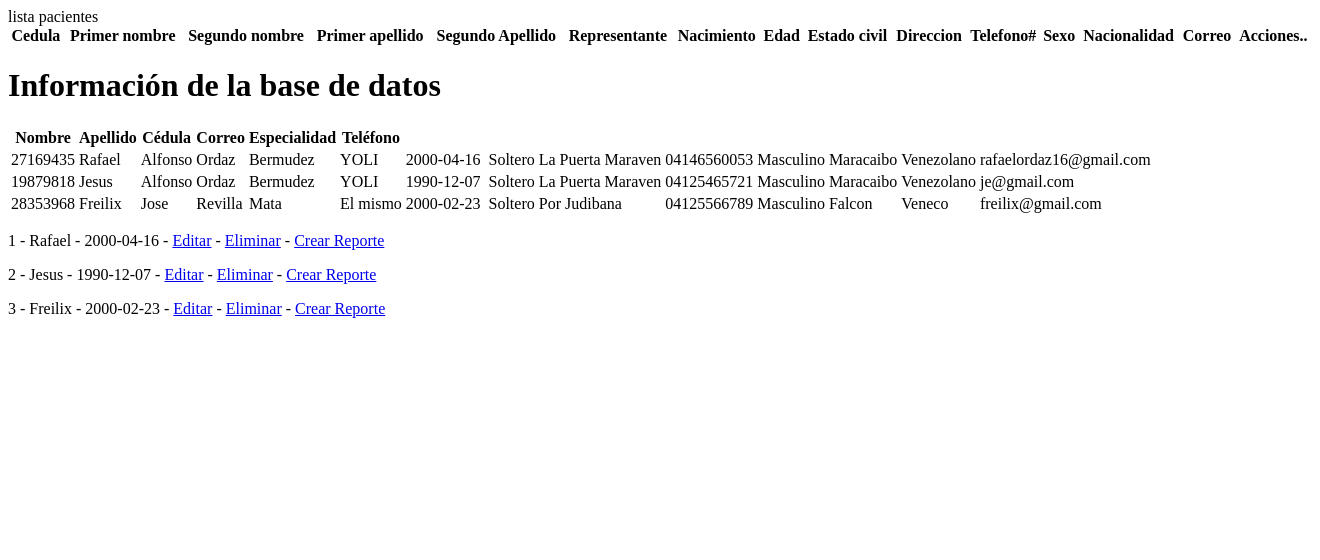
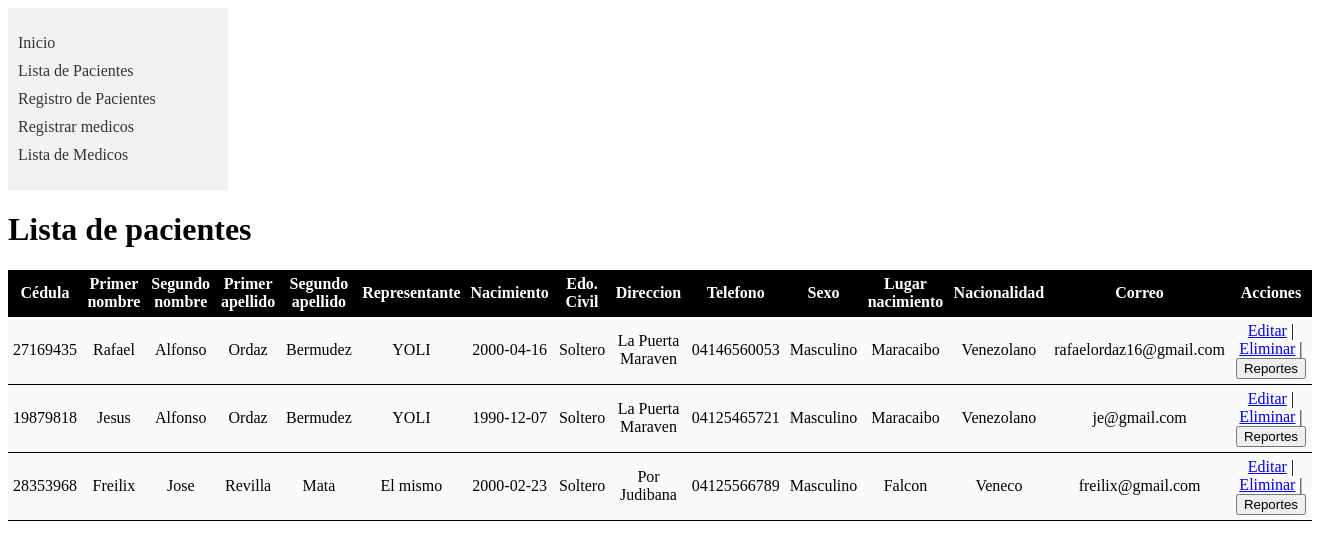
Before and after one commit to ORDRafael/calles-sierra, a PHP site: page /lista-paciente.php in a window 1320 px wide. Shown: the top 560 px of the page. Run offline with PHP 8.4, Linux system fonts and the light colour scheme; data comes from the database, SQL or seed files in the repository; data that the repository does not hold is empty.

Commit message:
Add files via upload

```diff
--- a/tesis/actualizar-paciente.php
+++ b/tesis/actualizar-paciente.php
@@ -25,8 +25,7 @@ $correo = $_POST['correo'];
 
 // Actualizar los datos del paciente en la base de datos
 $sql = "UPDATE paciente SET cedula = '$cedulaPaciente', primer_nombre = '$primer_nombre', segundo_nombre = '$segundo_nombre', primer_apellido = '$primer_apellido',
-segundo_apellido = '$segundo_apellido', representante = '$representante', fecha_nacimiento ='$fecha_nacimiento',
-edad = '$edad', estado_civil = '$estado_civil', direccion = '$direccion', telefono ='$telefono',
+segundo_apellido = '$segundo_apellido', representante = '$representante', fecha_nacimiento ='$fecha_nacimiento', estado_civil = '$estado_civil', direccion = '$direccion', telefono ='$telefono',
 sexo = '$sexo', lugar_nacimiento = '$lugar_nacimiento', nacionalidad ='$nacionalidad', correo = '$correo' WHERE id = '$idPaciente'";
 
 
--- a/tesis/editar_paciente.php
+++ b/tesis/editar_paciente.php
@@ -20,7 +20,6 @@ if (mysqli_num_rows($result) > 0) {
     $segundo_apellido = $row['segundo_apellido'];
     $representante = $row['representante'];
     $fecha_nacimiento = $row['fecha_nacimiento'];
-    $edad = $row['edad'];
     $estado_civil = $row['estado_civil'];
     $direccion = $row['direccion'];
     $telefono = $row['telefono'];
@@ -39,7 +38,6 @@ if (mysqli_num_rows($result) > 0) {
     Segundo apellido: <input type='text' name='segundo_apellido' value='$segundo_apellido'><br>
     Representante: <input type='text' name='representante' value='$representante'><br>
     Fecha de nacimiento: <input type='date' name='fecha_nacimiento' value='$fecha_nacimiento'><br>
-    Edad: <input type='text' name='edad' value='$edad'><br>
     Estado civil: <input type='text' name='estado_civil' value='$estado_civil'><br>
     Direccion: <input type='text' name='direccion' value='$direccion'><br>
     Telefono: <input type='tel' name='telefono' value='$telefono'><br>
--- a/tesis/lista-medicos.php
+++ b/tesis/lista-medicos.php
@@ -1,6 +1,7 @@
 <?php
 
 include("conexion.php");
+include("menu.php");
 ?>
 <!DOCTYPE html>
 <html lang="en">
--- a/tesis/lista-paciente.php
+++ b/tesis/lista-paciente.php
@@ -1,73 +1,76 @@
-<?php
-include("conexion.php");
-?>
-
+<?php include("menu.php"); ?>
 <!DOCTYPE html>
 <html lang="en">
 <head>
   <meta charset="UTF-8">
   <meta name="viewport" content="width=device-width, initial-scale=1.0">
-    <title>Lista de pacientes</title>
+  <title>Document</title>
+  <link rel="stylesheet" href="styles.css">
 </head>
 <body>
-    lista pacientes
+<?php
+include("conexion.php");
 
-    <div class="table-responsive">
-          <table class="table table-bordered" id="dataTable" width="100%" cellspacing="0">
-            <thead>
-                <tr>
-                  <th>Cedula</th>
+// Obtener los datos de los pacientes de la base de datos
+$query = "SELECT * FROM paciente";
+$result = mysqli_query($conexion, $query);
+
+// Verificar si se encontraron registros
+if (mysqli_num_rows($result) > 0) {
+    // Mostrar la tabla de pacientes
+    echo "<h1>Lista de pacientes</h1>";
+    echo "<table class='tabla-pacientes'>";
+    echo "<tr>
+        <th>Cédula</th>
         <th>Primer nombre</th>
         <th>Segundo nombre</th>
         <th>Primer apellido</th>
-                  <th>Segundo Apellido</th>
+        <th>Segundo apellido</th>
         <th>Representante</th>
         <th>Nacimiento</th>
-                  <th>Edad</th>
-                  <th>Estado civil</th>
+        <th>Edo. Civil</th>
         <th>Direccion</th>
-                  <th>Telefono#</th>
+        <th>Telefono</th>
         <th>Sexo</th>
+        <th>Lugar nacimiento</th>
         <th>Nacionalidad</th>
         <th>Correo</th>
-                  <th>Acciones..</th>
-                </tr>
-            </thead>
-          </table>
-    </div>
+        <th>Acciones</th>
+      </tr>";
 
-    <?php
-    include("pacientes.php");
-     ?>
-
-</body>
-
-</html>
-
-<?php
-include("conexion.php");
-
-// Obtener la lista de pacientes desde la base de datos
-$query = "SELECT id, primer_nombre, fecha_nacimiento, DATEDIFF(CURDATE(), fecha_nacimiento) / 365 AS edad FROM paciente";
-$result = mysqli_query($conexion, $sql);
-
-
-// Mostrar la lista de pacientes y el enlace para crear reporte
+    // Recorrer los resultados y mostrar cada paciente en una fila de la tabla
     while ($row = mysqli_fetch_assoc($result)) {
-  $idPaciente = $row['id'];
-  $primer_nombre = $row['primer_nombre'];
-  $fecha_nacimiento = $row['fecha_nacimiento'];
-  $edad = $row['edad'];
-
-  echo "<p>$idPaciente - $primer_nombre - $fecha_nacimiento - $edad <a href='editar_paciente.php?id=$idPaciente'>Editar</a> -
-    <a href='eliminar_paciente.php?id=$idPaciente'>Eliminar</a>
-  - <a href='crear_informe.php?id=$idPaciente'>Crear Reporte</a></p>";
-
+        echo "<tr>";
+        echo "<td>".$row['cedula']."</td>";
+        echo "<td>".$row['primer_nombre']."</td>";
+        echo "<td>".$row['segundo_nombre']."</td>";
+        echo "<td>".$row['primer_apellido']."</td>";
+        echo "<td>".$row['segundo_apellido']."</td>";
+        echo "<td>".$row['representante']."</td>";
+        echo "<td>".$row['fecha_nacimiento']."</td>";
+        echo "<td>".$row['estado_civil']."</td>";
+        echo "<td>".$row['direccion']."</td>";
+        echo "<td>".$row['telefono']."</td>";
+        echo "<td>".$row['sexo']."</td>";
+        echo "<td>".$row['lugar_nacimiento']."</td>";
+        echo "<td>".$row['nacionalidad']."</td>";
+        echo "<td>".$row['correo']."</td>";
+        echo "<td>
+        <a href='editar_paciente.php?id=".$row['id']."'>Editar</a>
+        | <a href='eliminar-paciente.php?id=".$row['id']."'>Eliminar</a>
+        |  <button class='reportes-btn'>Reportes</button>
+        </td>";
+        echo "</tr>";
     }
 
-// Liberar el resultado de la consulta
-mysqli_free_result($result);
+    echo "</table>";
+} else {
+    // No se encontraron registros
+    echo "No se encontraron pacientes registrados.";
+}
 
 // Cerrar la conexión a la base de datos
 mysqli_close($conexion);
 ?>
+</body>
+</html>
--- /dev/null
+++ b/tesis/menu.php
@@ -0,0 +1,21 @@
+<!DOCTYPE html>
+<html lang="en">
+<head>
+    <meta charset="UTF-8">
+    <meta name="viewport" content="width=device-width, initial-scale=1.0">
+    <title>Document</title>
+    <link rel="stylesheet" href="styles.css">
+</head>
+<body>
+<div class="menu-lateral">
+  <ul>
+    <li><a href="principal.php">Inicio</a></li>
+    <li><a href="lista-paciente.php">Lista de Pacientes</a></li>
+    <li><a href="registro-paciente.php">Registro de Pacientes</a></li>
+    <li><a href="registro_medico.php">Registrar medicos</a></li>
+    <li><a href="lista-medicos.php">Lista de Medicos</a></li>
+    <!-- Agrega más elementos del menú si es necesario -->
+  </ul>
+</div>
+</body>
+</html>
--- a/tesis/pacientes.php
+++ b/tesis/pacientes.php
@@ -20,7 +20,7 @@
             echo "<td>" . $row['segundo_apellido'] . "</td>";
             echo "<td>" . $row['representante'] . "</td>";
             echo "<td>" . $row['fecha_nacimiento'] . "</td>";
-            echo "<td>" . $row['edad'] . "</td>";
+
             echo "<td>" . $row['estado_civil'] . "</td>";
             echo "<td>" . $row['direccion'] . "</td>";
             echo "<td>" . $row['telefono'] . "</td>";
--- a/tesis/principal.php
+++ b/tesis/principal.php
@@ -12,7 +12,7 @@
         <li><a href="lista-paciente.php">Lista de pacientes</a></li>
         <li><a href="registro_medico.php">Registrar medicos</a></li>
         <li><a href="lista-medicos.php">Lista de medicos</a></li>
-        <li><a href="agenda.php">Agenda</a></li>
+        <li><a href="calendario.html">Agenda</a></li>
     </ul>
 </body>
 </html>
--- a/tesis/registro-paciente.php
+++ b/tesis/registro-paciente.php
@@ -1,6 +1,7 @@
 <?php
 include("send-pacientes.php");
 ?>
+<?php include("menu.php"); ?>
 
 <!DOCTYPE html>
 <html lang="en">
--- a/tesis/registro_medico.php
+++ b/tesis/registro_medico.php
@@ -1,5 +1,6 @@
 <?php
 include("send.php");
+include("menu.php");
 ?>
 
 <!DOCTYPE html>
--- a/tesis/send-pacientes.php
+++ b/tesis/send-pacientes.php
@@ -38,9 +38,9 @@ if (isset($_POST["send"])){
         $correo = trim($_POST['correo']);
 
         $consulta = "INSERT INTO paciente(cedula, primer_nombre, segundo_nombre,primer_apellido,segundo_apellido,
-        representante,fecha_nacimiento,edad,estado_civil,direccion,telefono,sexo,lugar_nacimiento,nacionalidad,correo)
+        representante,fecha_nacimiento,estado_civil,direccion,telefono,sexo,lugar_nacimiento,nacionalidad,correo)
                 VALUES ('$cedula', '$primer_nombre', '$segundo_nombre','$primer_apellido','$segundo_apellido',
-                '$representante','$fecha_nacimiento', '$edad', '$estado_civil','$direccion','$telefono',
+                '$representante','$fecha_nacimiento', '$estado_civil','$direccion','$telefono',
                 '$sexo','$lugar_nacimiento','$nacionalidad','$correo')";
         $resultado = mysqli_query($conexion, $consulta);
     if($resultado) {
--- /dev/null
+++ b/tesis/styles.css
@@ -0,0 +1,55 @@
+
+.tabla-pacientes {
+    background-color: #fafafa;
+    width: 100%;
+    border-collapse: collapse;
+    color: rgb(0, 0, 0);
+  }
+
+  .tabla-pacientes th, .tabla-pacientes td {
+    padding: 5px;
+    text-align: center;
+    border-bottom: 1px solid #000000;
+  }
+
+  .tabla-pacientes th {
+    background-color: #000000;
+    color: rgb(255, 255, 255);
+    ;
+  }
+
+  .tabla-pacientes tr:hover {
+    background-color: #6358587a;
+  }
+
+  .menu-lateral {
+    width: 200px;
+    background-color: #f2f2f2;
+    padding: 10px;
+  }
+
+  .menu-lateral ul {
+    list-style-type: none;
+    padding: 0;
+  }
+
+  .menu-lateral li {
+    margin-bottom: 10px;
+  }
+
+  .menu-lateral a {
+    text-decoration: none;
+    color: #333;
+  }
+
+  .menu-lateral a:hover {
+    color: #000;
+  }
+
+  .opciones-menu {
+    display: none;
+  }
+
+  .opciones-menu.show {
+    display: block;
+  }
```
Also changed, not shown: tesis/calendario.html (added, +27 -0 lines), tesis/script.js (added, +37 -0 lines). Lines whose indentation alone changed are shown as unchanged.
